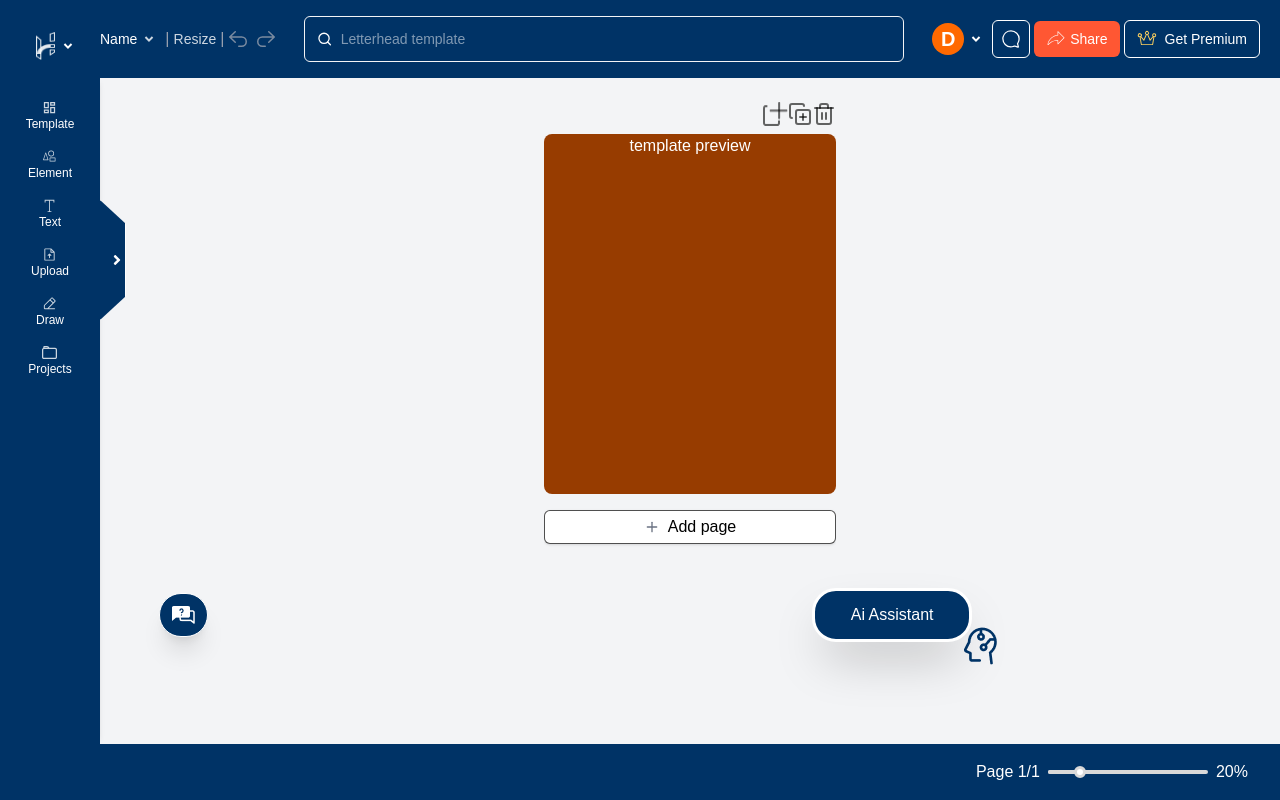
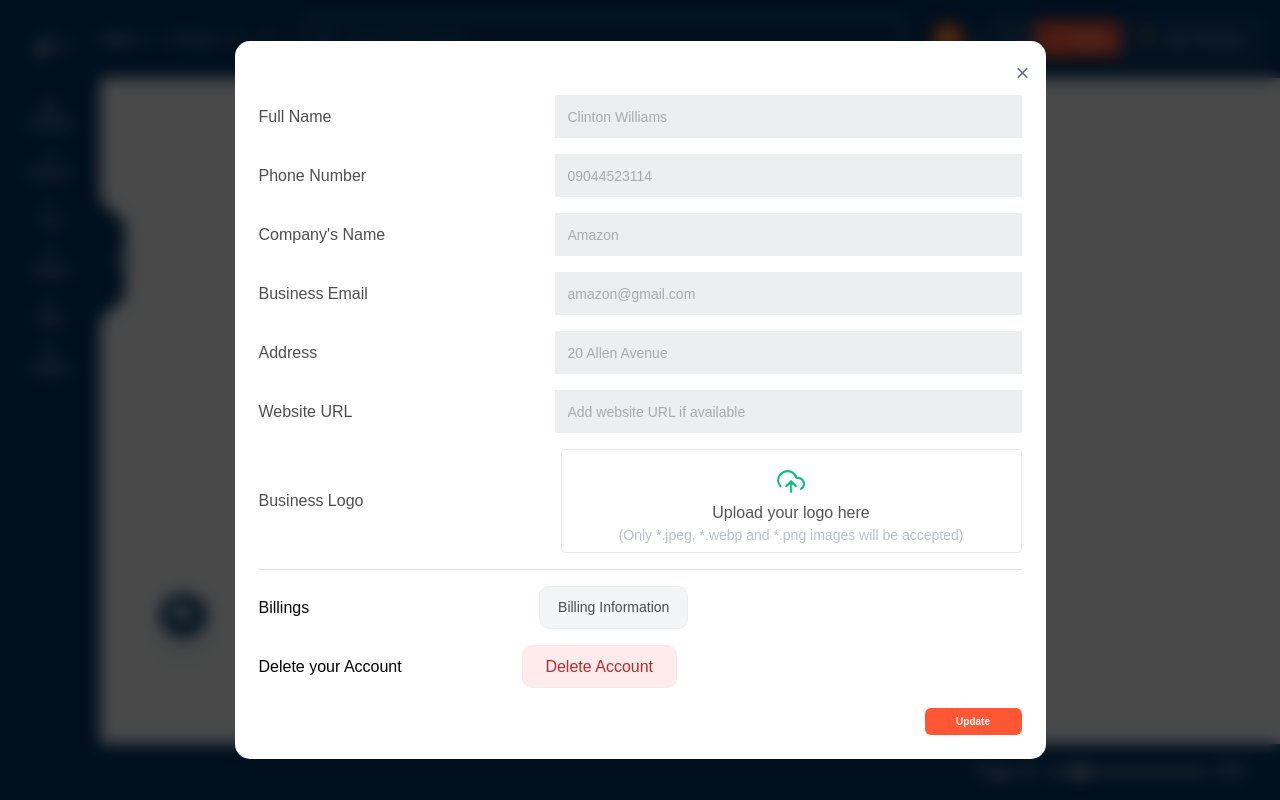
Before and after one commit to tekprenuers/Dashboard_Headerfy_WebApp, a React app: page / in a window 1280 px wide. Both pictures are taken after a click on the button "Share". Built offline with nearby package versions, Linux system fonts and the light colour scheme; the HTML template or start-up script is replaced by a standard one.

Commit message:
create new branch

```diff
--- /dev/null
+++ b/src/Components/account-settings-billing-information/AccountSettings.tsx
@@ -0,0 +1,131 @@
+import React, { useState } from 'react';
+import uploadIcon from '../../assets/image/upload.png';
+
+interface AccountSettingsProps {
+  onClose: () => void;
+}
+
+const AccountSettings: React.FC<AccountSettingsProps> = ({ onClose }) => {
+  const [logo, setLogo] = useState<string | null>(null);
+
+  const handleFileChange = (e: React.ChangeEvent<HTMLInputElement>) => {
+    const file = e.target.files?.[0];
+    if (file) {
+      const reader = new FileReader();
+      reader.onloadend = () => {
+        setLogo(reader.result as string);
+      };
+      reader.readAsDataURL(file);
+    }
+  };
+
+  const handleRemoveLogo = () => {
+    setLogo(null);
+  };
+
+  return (
+    <div className="fixed inset-0 bg-black/70 flex items-center justify-center backdrop-blur-sm">
+      <div className="w-[811px] bg-white rounded-[15px] p-6 relative">
+        <button
+          onClick={onClose}
+          className="absolute top-4 right-4 text-gray-500 hover:text-gray-700 text-2xl cursor-pointer "
+        >
+          ×
+        </button>
+
+        <div className="space-y-4 mt-[30px]">
+          {/* Input Fields */}
+          {[
+            { id: 'fullName', label: 'Full Name', placeholder: 'Clinton Williams', type: 'text' },
+            { id: 'phoneNumber', label: 'Phone Number', placeholder: '09044523114', type: 'tel' },
+            { id: 'companyName', label: "Company's Name", placeholder: 'Amazon', type: 'text' },
+            { id: 'businessEmail', label: 'Business Email', placeholder: 'amazon@gmail.com', type: 'email' },
+            { id: 'address', label: 'Address', placeholder: '20 Allen Avenue', type: 'text' },
+            { id: 'websiteUrl', label: 'Website URL', placeholder: 'Add website URL if available', type: 'url' }
+          ].map(({ id, label, placeholder, type }) => (
+            <div key={id} className="flex justify-between items-center">
+              <label htmlFor={id} className="text-[#000000B2] text-[16px] font-[500]">
+                {label}
+              </label>
+              <input
+                id={id}
+                type={type}
+                placeholder={placeholder}
+                className="w-[467px] h-[43px] border border-[#ECEEF1] bg-[#ECEEF1] text-[#666768] px-3 text-[14px] font-[300] focus:outline-none"
+                required={id !== 'websiteUrl'}
+              />
+            </div>
+          ))}
+
+          {/* Business Logo Upload */}
+          <div className="flex items-center justify-between">
+            <label htmlFor="businessLogo" className="text-[#000000B2] text-[16px] font-[500]">
+              Business Logo
+            </label>
+            <div className="w-[461px] h-[104px] border border-[#E7E9EC] rounded px-3 py-5 relative bg-white cursor-pointer">
+              <input
+                type="file"
+                id="businessLogo"
+                accept=".jpeg,.jpg,.webp,.png"
+                onChange={handleFileChange}
+                className="absolute inset-0 opacity-0 cursor-pointer w-full h-full"
+              />
+              {!logo ? (
+                <div className="flex flex-col items-center justify-center pointer-events-none">
+                  <img src={uploadIcon} alt="Upload" className="w-[28px] h-[23px]" />
+                  <p className="text-[#545454] text-[16px] font-[400] mt-2">
+                    Upload your logo here
+                  </p>
+                  <p className="text-[14px] text-[#BBC0C8] font-[400]">
+                    (Only *.jpeg, *.webp and *.png images will be accepted)
+                  </p>
+                </div>
+              ) : (
+                <div className="relative w-[96px] h-[92px] border border-[#F53434]">
+                  <img
+                    src={logo}
+                    alt="Business Logo"
+                    className="w-full h-full object-cover rounded"
+                  />
+                  <button
+                    onClick={handleRemoveLogo}
+                    className="absolute top-[-6px] right-[-6px] w-[18px] h-[18px] bg-white border border-[#F53434] text-[#F53434] text-[10px] font-bold rounded-full flex items-center justify-center"
+                  >
+                    ×
+                  </button>
+                </div>
+              )}
+            </div>
+          </div>
+
+          {/* Billing & Delete Buttons */}
+          <hr className="text-[#DFE0E0] w-full h-[1px] my-4" />
+          <div className="flex items-center gap-[230px]">
+            <label htmlFor="">Billings</label>
+            <button className="text-[#000000B0] font-[500] text-[14px] w-[149px] h-[43px] border border-[#ECEEF1] rounded-[10px] bg-[#F3F4F6]">
+              Billing Information
+            </button>
+          </div>
+          <div className="flex items-center gap-[120px]">
+            <label htmlFor="">Delete your Account</label>
+            <button className="text-[#A91C1CE8] text-[16px] font-[500] w-[155px] h-[43px] border border-[#ECEEF1] rounded-[10px] bg-[#FE000014]">
+              Delete Account
+            </button>
+          </div>
+
+          {/* Submit Button */}
+          <div className="flex justify-end mt-5">
+            <button
+              type="submit"
+              className="w-[97px] h-[27px] bg-[#FF5733] hover:bg-[#E04B2B] text-white text-[10px] font-[600] rounded-[6px] transition-colors"
+            >
+              Update
+            </button>
+          </div>
+        </div>
+      </div>
+    </div>
+  );
+};
+
+export default AccountSettings;
--- a/src/Layout/Header.tsx
+++ b/src/Layout/Header.tsx
@@ -5,15 +5,21 @@ import { IoChatbubbleOutline } from "react-icons/io5";
 import { PiCrownLight, PiShareFatThin } from "react-icons/pi";
 import { RiArrowDropDownLine } from "react-icons/ri";
 import BusinessDetailsModal from "../Components/BusinessDetailsModal/BusinessDetailsModal";
+import AccountSettings from "../Components/account-settings-billing-information/AccountSettings";
+// import { div } from "framer-motion/client";
 //import { div } from "framer-motion/client";
 
 const Header: React.FC = () => {
 
   const [showBusinessDetailsModal, setShowBusinessDetailsModal] = useState(false);
+  const [showAccountSettings, setShowAccountSettings] = useState(false)
 
 
   const toggleBusinessDetailsModal = () =>{
     setShowBusinessDetailsModal(!showBusinessDetailsModal);
+  }
+  const toggleAccountSettings = ()=>{
+    setShowAccountSettings(!showAccountSettings);
   }
 
   return (
@@ -61,7 +67,7 @@ const Header: React.FC = () => {
         <button className="border p-2 rounded-md transform scale-x-[-1] cursor-pointer" >
           <IoChatbubbleOutline size={20} className="" />
         </button>
-        <button className="px-3 flex py-2 bg-[#FF5733] gap-1 rounded-md text-white text-sm font-medium">
+        <button className="px-3 flex py-2 bg-[#FF5733] gap-1 rounded-md text-white text-sm font-medium cursor-pointer" onClick={toggleAccountSettings}>
           <PiShareFatThin size={20} />
           Share
         </button>
@@ -77,6 +83,13 @@ const Header: React.FC = () => {
           <BusinessDetailsModal onClose={toggleBusinessDetailsModal}/>
         </div>
       )}
+      {showAccountSettings && (
+        <div className="fixed inset-0  flex items-start justify-end top-30 right-20 z-50">
+          <AccountSettings onClose={toggleAccountSettings}/>
+        </div>
+
+
+        )}
     </>
   );
 
```
